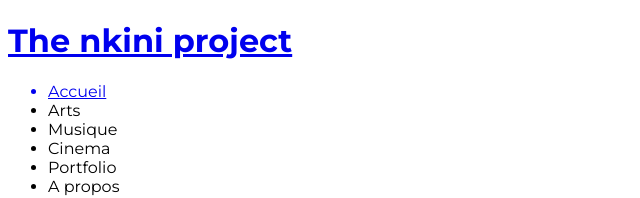
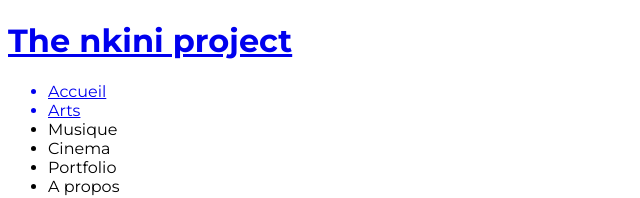
Before and after one commit to kingcrud12/the-nkini-blog, a Next.js app: page /arts in a window 1280 px wide. Shown: the top 198 px of the page, without its empty margins (0-640 px from the left). Built offline with nearby package versions, Linux system fonts and the light colour scheme.

Commit message:
test feautures canceled

```diff
--- a/app/components/Navbar.tsx
+++ b/app/components/Navbar.tsx
@@ -13,8 +13,8 @@ const Navbar = () => {
       <div className="max-w-screen-2xl h-full mx-auto px-4 flex items-center justify-between">
         <Link href="/"><h1 className="text-2xl uppercase font-bold">The nkini project</h1></Link>
         <ul className="list">
-        <Link href="/"><li className="navbarLi">Accueil</li></Link>
-          <li className="navbarLi">Arts</li>
+        <Link href="/accueil"><li className="navbarLi">Accueil</li></Link>
+        <Link href="/arts"><li className="navbarLi">Arts</li></Link>
           <li className="navbarLi">Musique</li>
           <li className="navbarLi">Cinema</li>
           <li className="navbarLi">Portfolio</li>
```
